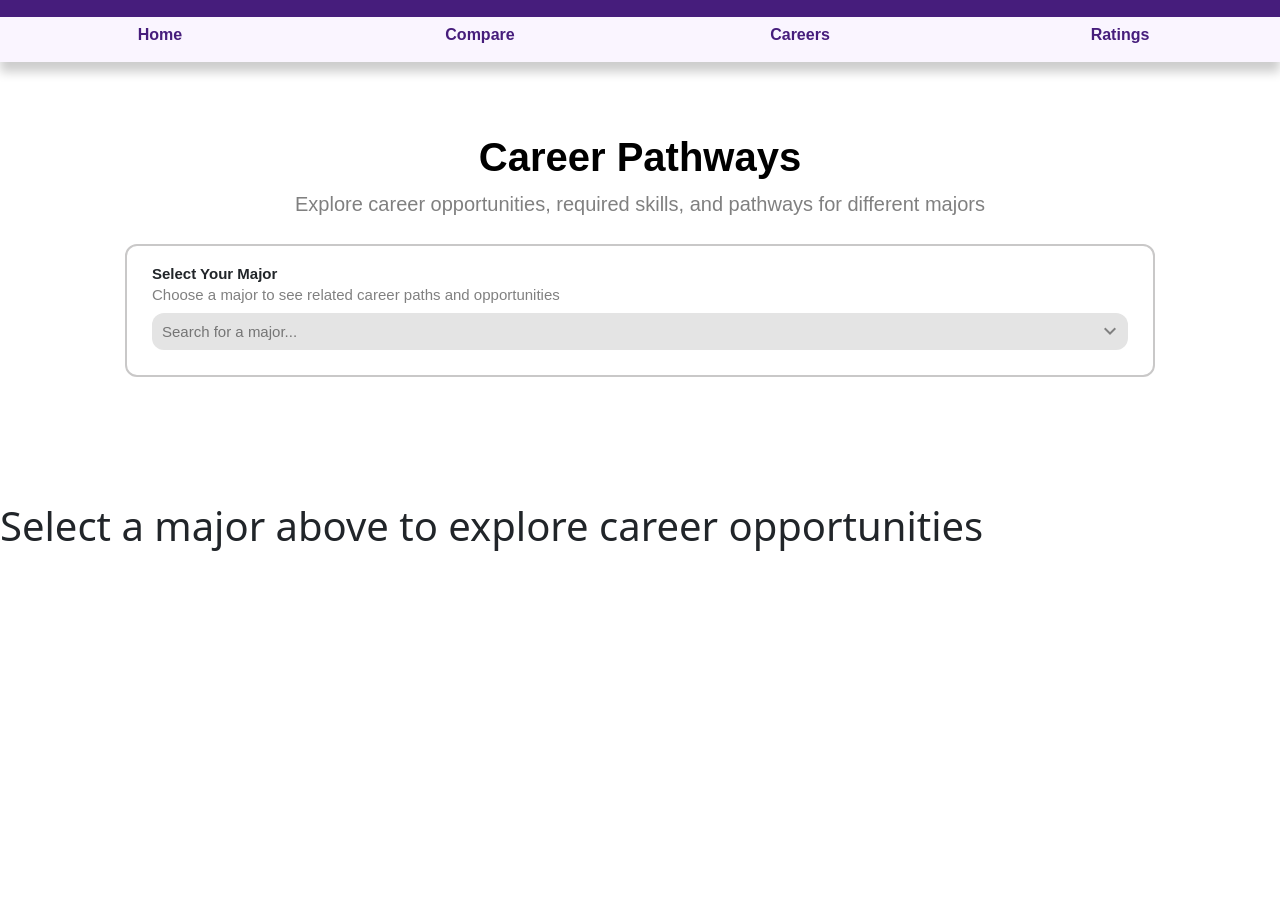
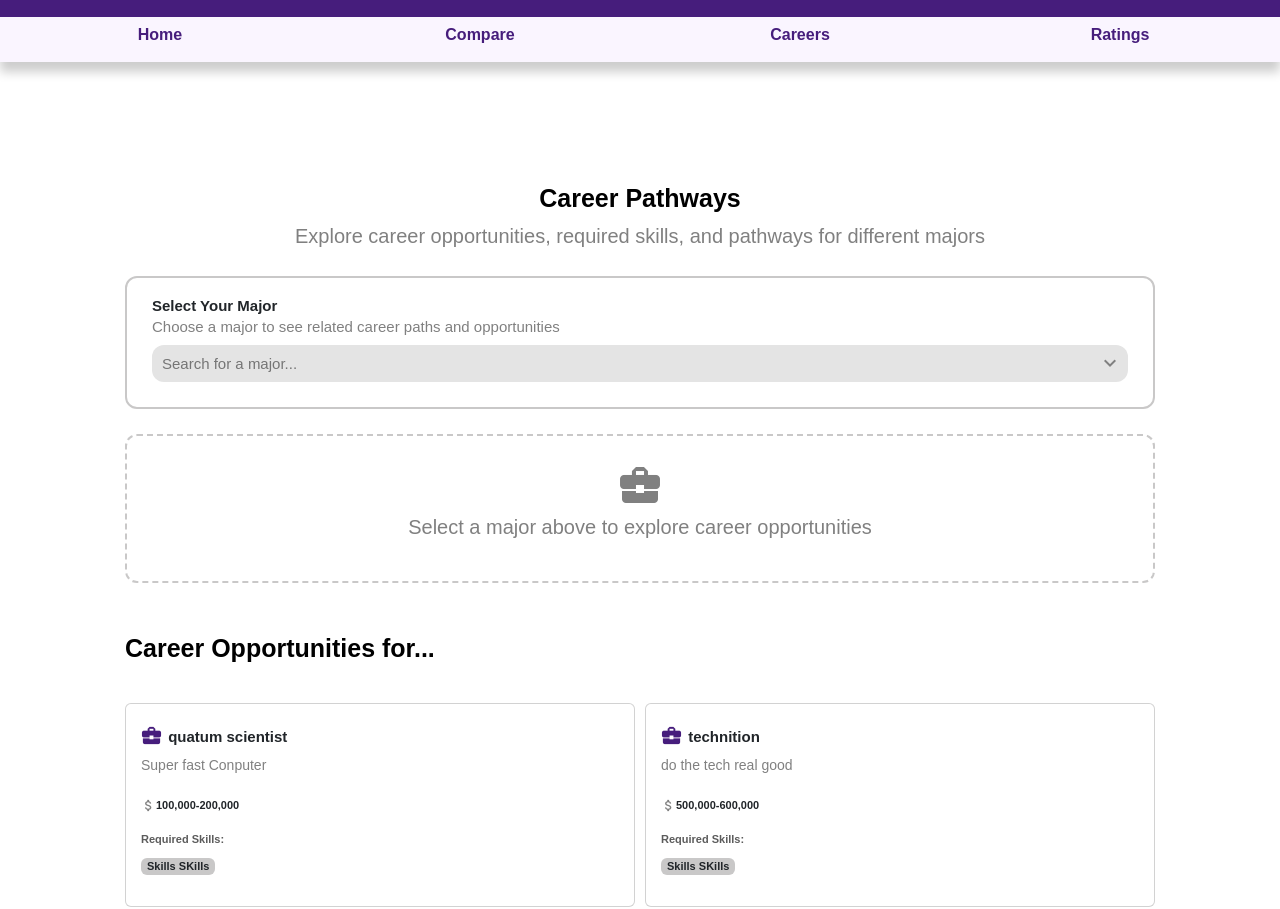
Before and after one commit to OliStew/TigerPlan, a plain HTML site: page careerSearchIndex.html in a window 1280 px wide. Shown: the part 77-986 px from the top of the page. Before the commit the page ends 800 px from the top, so only its background shows below. Drawn offline with nearby package versions, Linux system fonts and the light colour scheme.

Commit message:
CareerSearchPage's Search Bar, Card Containers made

```diff
--- /dev/null
+++ b/careerSearchDataBase.js
@@ -0,0 +1,34 @@
+export const cardDataComputerScientist = [
+    {
+        jobName:'quatum scientist',
+        jobDetails: 'Super fast Conputer',
+        jobPay: '100,000-200,000'
+    },
+
+     {
+        jobName:'technition',
+        jobDetails: 'do the tech real good',
+        jobPay: '500,000-600,000'
+    },
+
+     {
+        jobName:'robot',
+        jobDetails: 'wire-back',
+        jobPay: '0-1'
+    }
+
+];
+
+export const cardDataBiologist = [
+     {
+        jobName:'fisherman',
+        jobDetails: 'Gets the fish',
+        jobPay: '200,000-300,000'
+    },
+
+     {
+        jobName:'doctor',
+        jobDetails: 'fix the human',
+        jobPay: '500,000-600,000'
+    }
+];
--- a/careerSearchIndex.html
+++ b/careerSearchIndex.html
@@ -49,30 +49,36 @@
 
       <div class="dropdown1">
         <input type="text" placeholder="Search for a major..." id="majorInput" onkeyup="filterMajors()"
-          onclick="showMajors()"> <i class="material-icons searchArrow">keyboard_arrow_down</i>
+          onmousedown="showMajors()"> <i class="material-icons searchArrow">keyboard_arrow_down</i>
       </div>
     </div>
 
-       <div id="majorDropdown" class="dropdown-content">
-          <a href="#">Computer Science</a>
-          <a href="#">Business Administration</a>
-          <a href="#">Biology</a>
-          <a href="#">Engineering</a>
-          <a href="#">Economics</a>
-        </div>
-  </div>
+    <div id="majorDropdown" class="dropdown-content" style="opacity: 0; pointer-events: none;">
+      <a href="#" onclick="majorClicked(this)">Computer Science</a>
+      <a href="#" onclick="majorClicked(this)">Business Administration</a>
+      <a href="#" onclick="majorClicked(this)">Biology</a>
+      <a href="#" onclick="majorClicked(this)">Engineering</a>
+      <a href="#" onclick="majorClicked(this)">Economics</a>
+    </div>
 
-  <!-- <div class="careerContent">
+    <div id="optionsPlaceHolder">
+      <i class="material-icons" style="font-size:48px;">business_center</i>
+      <p>Select a major above to explore career opportunities</p>
+    </div>
 
-</div> -->
+    <h1 id="careerContentHeader">Career Opportunities for...</h1>
 
-  <div class="placeHolder">
-    <h1>Select a major above to explore career opportunities<h1>
+    <div class="careerContent">
+
+    </div>
+
   </div>
 
 
   <script src="script.js"></script>
   <script src="careerSearchScript.js"></script>
+  <script type="module" src="careerSearchDataBase.js"></script>
+  <script type="module" src="runCareerDataBase.js"></script>
   <script src="https://cdn.jsdelivr.net/npm/bootstrap@5.3.8/dist/js/bootstrap.bundle.min.js"
     integrity="sha384-FKyoEForCGlyvwx9Hj09JcYn3nv7wiPVlz7YYwJrWVcXK/BmnVDxM+D2scQbITxI"
     crossorigin="anonymous"></script>
--- a/careerSearchScript.js
+++ b/careerSearchScript.js
@@ -1,9 +1,12 @@
+
 function showMajors() {
     var x = document.getElementById("majorDropdown");
-    if (x.style.display === "none") {
-        x.style.display = "block";
+    if (x.style.opacity === "0") {
+        x.style.opacity = "100";
+        x.style.pointerEvents = "auto";
     } else {
-        x.style.display = "none";
+        x.style.opacity = "0";
+        x.style.pointerEvents = "none";
     }
 }
 
@@ -24,5 +27,24 @@ function filterMajors() {
         }
     }
 
+}
+
+function majorClicked(element) {
+    var x = document.getElementById("majorDropdown");
+    var y = document.getElementById("optionsPlaceHolder");
+    var z = document.getElementById("careerContentHeader");
+
+    const input = document.getElementById("majorInput");
+    input.placeholder = element.textContent;
+
+
+
+    x.style.opacity = "0";
+    x.style.pointerEvents = "none";
+    y.style.display = "none";
+    z.style.display = "grid";
+
+    document.querySelectorAll('.careerContent').forEach(element => element.classList.add('careerContent--show'));
+    document.getElementById("careerContentHeader").innerHTML = "Career Opportunities for " + element.textContent;
 
 }
--- a/careerSearchStyles.css
+++ b/careerSearchStyles.css
@@ -49,6 +49,8 @@
     border: none;
     border-radius: 12px;
     padding: 10px;
+    font-weight: 500;
+    color: #808080
 }
 
 #majorDropdown {
@@ -62,7 +64,11 @@
     background-color: #ffffff;
     font-size: 15px;
     box-shadow: 0px 5px 5px #00000033;
-    display: none;
+    display: block;
+    z-index: 1;
+    transition: 0.2s;
+
+
 }
 
 #majorDropdown a {
@@ -76,6 +82,106 @@
 }
 
 #majorDropdown a:hover {
-    background-color:   #e4e4e4;
+    background-color: #e4e4e4;
 
 }
+
+#optionsPlaceHolder {
+    margin-top: 25px;
+    padding: 25px;
+    border-radius: 12px;
+    border: 2px dashed;
+    border-color: #c9c8c8;
+    background-color: #ffffff;
+    font-size: 20px;
+    line-height: 25px;
+    text-align: center;
+    color: #808080;
+    display: block;
+}
+
+.selectContent h1 {
+    margin-top: 50px;
+    font-size: 25px;
+    font-weight: 900;
+    color: #000000;
+    display: block;
+}
+.careerContent {
+    position: relative;
+    margin-top: 25px;
+    display: grid;
+    grid-template-columns: repeat(2, 1fr);
+    gap: 10px;
+}
+
+.careerContent--show {
+    display: grid;
+}
+
+.card {
+    margin-top: 15px;
+    padding: 15px;
+    border-radius: 12px;
+    border: 3px solid;
+    border-color: #c9c8c8;
+    background-color: #ffffff;
+    font-size: 15px;
+    line-height: 5px;
+
+}
+
+.card:hover{
+    border-color: #461D7C;
+}
+
+.card .job-name {
+    font-size: 15px;
+    line-height: 5px;
+    font-weight: 600;
+}
+
+.card .job-details {
+    margin-top: 5px;
+    font-size: 14px;
+    line-height: 5px;
+    color: #808080;
+}
+
+.card .job-pay {
+    margin-top: 10px;
+    font-size: 11px;
+    line-height: 5px;
+    font-weight: 550;
+}
+
+.card #p1 {
+    margin-top: 12px;
+    font-size: 11px;
+    line-height: 5px;
+    font-weight: 550;
+    color: #5c5c5c;
+}
+
+.card .job-skills {
+    font-size: 11px;
+    line-height: 5px;
+    font-weight: 550;
+    border-radius: 6px;
+    background-color:#c9c8c8;
+    text-align: center;
+    display: flex;
+    width: fit-content;
+    padding: 6px;
+}
+
+.suitCase {
+    position: relative;
+    top: 5px;
+    left: -1px;
+}
+
+.dollarSign {
+    position: relative;
+    top: 3.5px;
+}
--- /dev/null
+++ b/runCareerDataBase.js
@@ -0,0 +1,24 @@
+
+import { cardDataComputerScientist } from './careerSearchDataBase.js';
+
+const postContainer = document.querySelector(".careerContent");
+
+const postMethods = () => {
+
+    cardDataComputerScientist.map((postData) => {
+        const postElement = document.createElement('div');
+        postElement.classList.add("card");
+        postElement.innerHTML = `
+            <p class="job-name"> <i class="material-icons suitCase"
+            style="font-size:23px; color: #461D7C;">business_center</i> ${postData.jobName}</p>
+            <p class="job-details">${postData.jobDetails}</p>
+            <p class="job-pay"> <i class="material-icons dollarSign"
+            style="font-size:15px; color: #808080;">attach_money</i>${postData.jobPay}</p>
+            <p id="p1">Required Skills:</p>
+            <p class="job-skills">Skills SKills</p>
+        `
+        postContainer.appendChild(postElement)
+    })
+}
+
+postMethods();
```
